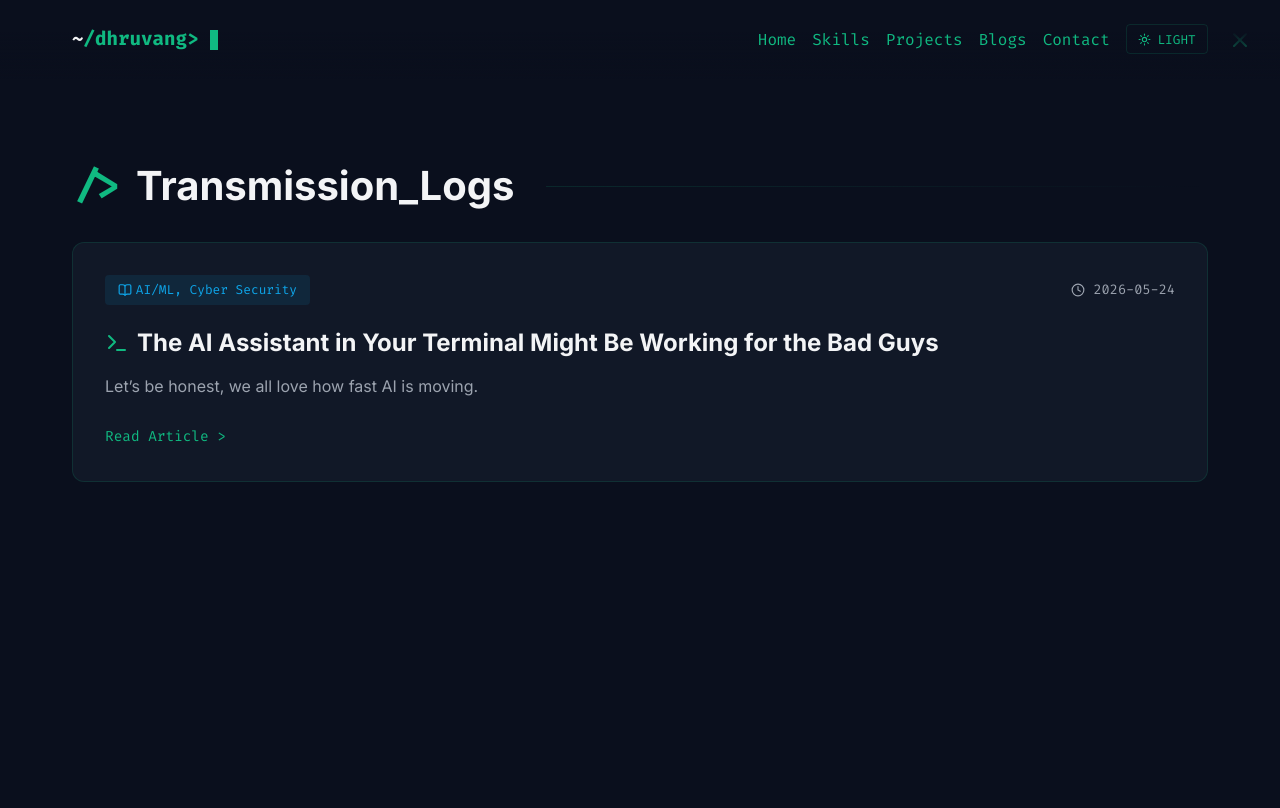
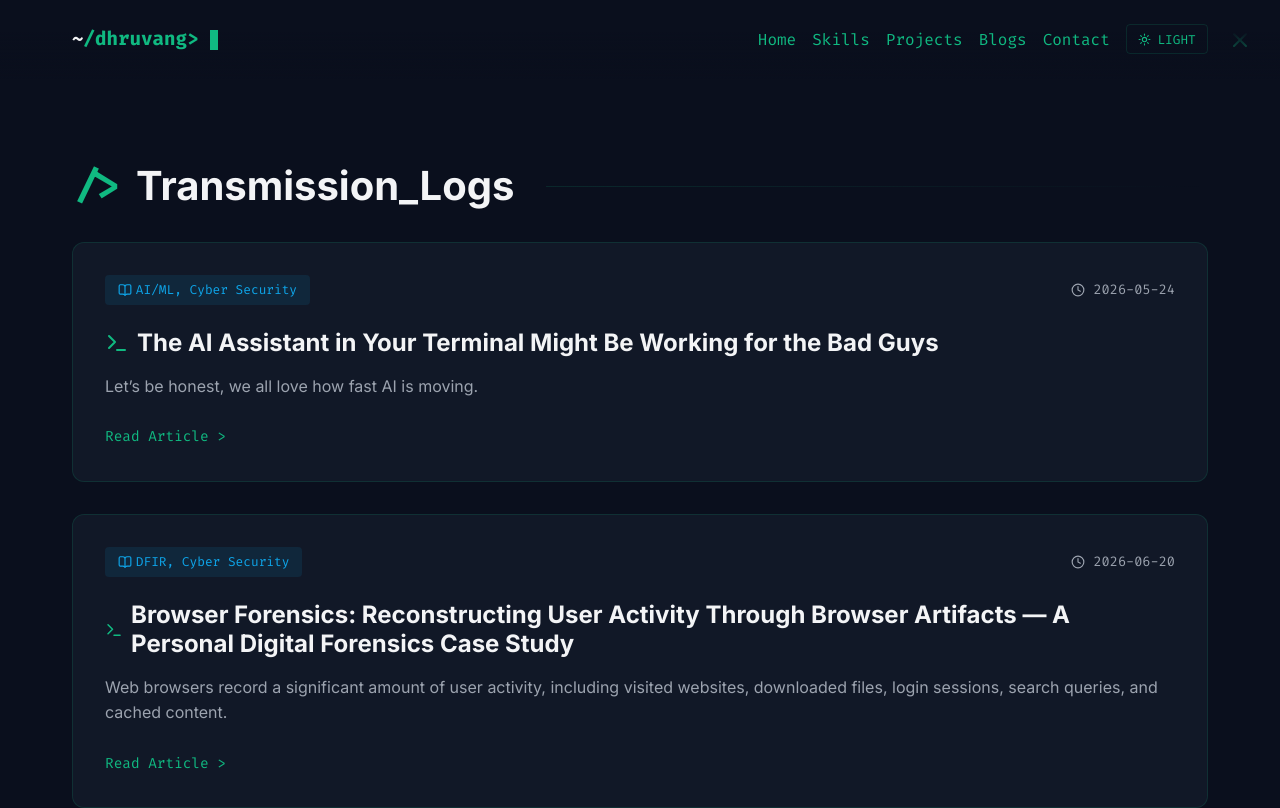
Before and after one commit to Neon-cipher/Dhruvang-portfolio, a React (Vite) app: page /blogs in a window 1280 px wide. Shown: the top 808 px of the page. Built offline with nearby package versions, Linux system fonts and the light colour scheme.

Commit message:
Add Browser Forensics blog post

```diff
--- a/src/pages/Blog.jsx
+++ b/src/pages/Blog.jsx
@@ -9,6 +9,15 @@ const blogPosts = [
     category: 'AI/ML, Cyber Security',
     excerpt: 'Let’s be honest, we all love how fast AI is moving.',
     link: 'https://medium.com/@dhruvangsanghavi13/the-ai-assistant-in-your-terminal-might-be-working-for-the-bad-guys-05e52ee4a665'
+  },
+
+  {
+    id: 2,
+    title: 'Browser Forensics: Reconstructing User Activity Through Browser Artifacts — A Personal Digital Forensics Case Study',
+    date: '2026-06-20',
+    category: 'DFIR, Cyber Security',
+    excerpt: 'Web browsers record a significant amount of user activity, including visited websites, downloaded files, login sessions, search queries, and cached content.',
+    link: 'https://medium.com/@dhruvangsanghavi13/browser-forensics-reconstructing-user-activity-through-browser-artifacts-a-personal-digital-084c44bb2a32'
   },
 ];
 
```
